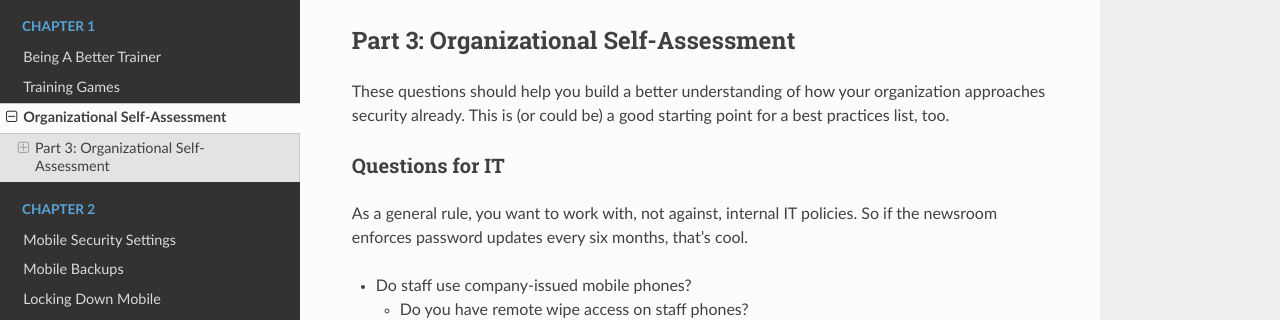
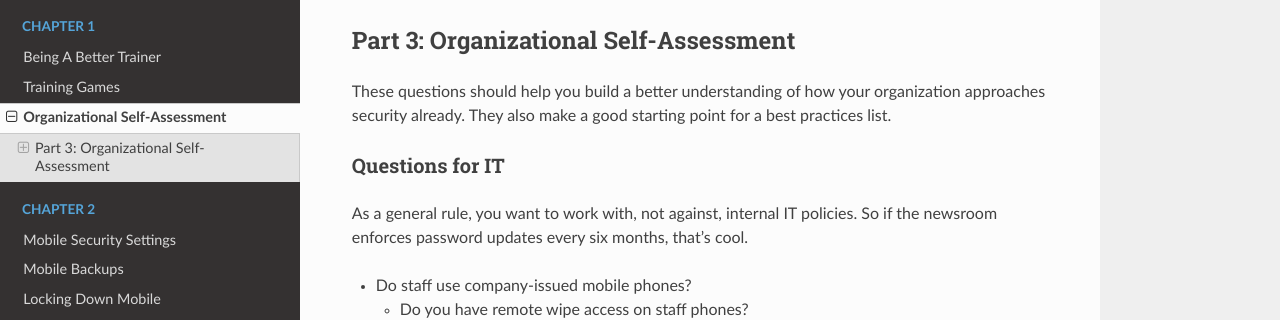
Before and after one commit to OpenNewsLabs/field-guide-security-training-newsroom, an MkDocs documentation site: the page built from docs/Chapter01-03-OrganizationalSelfAssessment.md, in a window 1280 px wide and 900 px high. Shown: the part 136-456 px from the top of the window. Built offline with MkDocs 1.6.1, drawn with Linux system fonts in a browser that asks for light colours; nearby versions of some CDN libraries; old or Windows-style settings are respelled for this version of MkDocs.

Commit message:
Minor edit to intro

```diff
--- a/docs/Chapter01-03-OrganizationalSelfAssessment.md
+++ b/docs/Chapter01-03-OrganizationalSelfAssessment.md
@@ -1,7 +1,7 @@
 # Chapter 1
 ## Part 3: Organizational Self-Assessment
 
-These questions should help you build a better understanding of how your organization approaches security already. This is (or could be) a good starting point for a best practices list, too.
+These questions should help you build a better understanding of how your organization approaches security already. They also make a good starting point for a best practices list.
 
 ### Questions for IT
 
```
